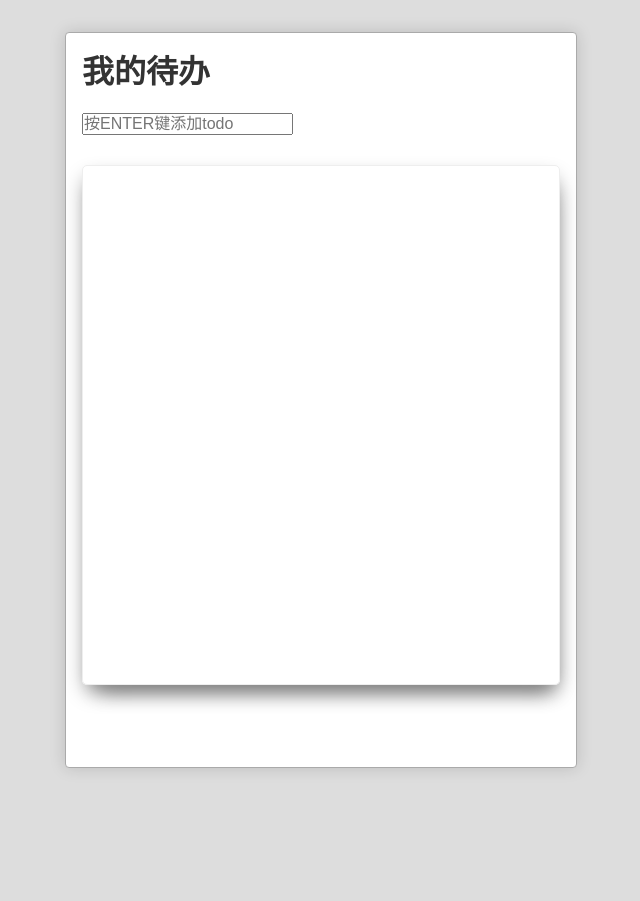
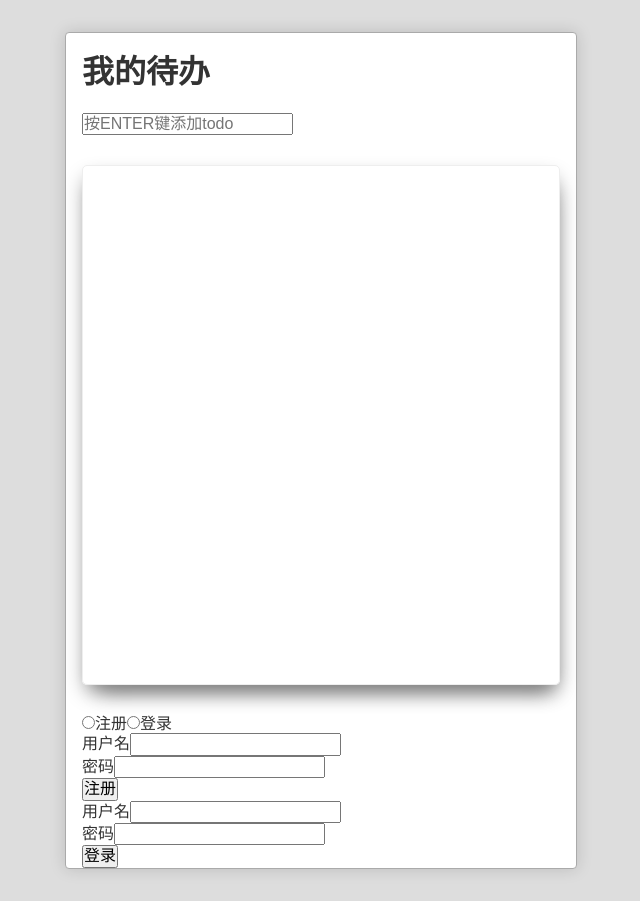
Before and after one commit to xuwanwanTT/todo-list, a React (Create React App) app: page / in a window 1280 px wide. Shown: the whole page, without its empty margins (319-959 px from the left). Before the commit the page ends 800 px from the top, so only its background shows below. Built offline with nearby package versions, Linux system fonts and the light colour scheme.

Commit message:
添加注册/登录框

```diff
--- a/src/App.js
+++ b/src/App.js
@@ -4,6 +4,7 @@ import TodoInput from './TodoInput'       //将输入框封装成TodoInput组件
 import TodoItem from './TodoItem'         //将每条待办封装成TodoItem组件
 import 'normalize.css'                    //CSS reset的替代方案
 import './reset.css'                        //手动reset
+import UserDialog from './UserDialog'
 
 class App extends Component {
   constructor(props){                   //设置state的初始值
@@ -38,6 +39,7 @@ class App extends Component {
         <ol className="todoList">
           {todos}
         </ol>
+        <UserDialog />
       </div>
     )
   }
--- /dev/null
+++ b/src/UserDialog.js
@@ -0,0 +1,45 @@
+import React, { Component } from 'react'
+import './UserDialog.css'
+
+export default class UserDialog extends Component {
+  render(){
+    return (
+      <div className="UserDialog-Wrapper">
+        <div className="UserDialog">
+          <nav>
+            <input type="radio" />注册
+            <input type="radio" />登录
+          </nav>
+          <div className="panes">
+            <form className="signUp"> {/*注册*/}
+              <div className="row">
+                <label>用户名</label>
+                <input type="text" />
+              </div>
+              <div className="row">
+                <label>密码</label>
+                <input type="password" />
+              </div>
+              <div className="row action">
+                <button type="submit">注册</button>
+              </div>
+            </form>
+            <form className="signUp"> {/*登录*/}
+              <div className="row">
+                <label>用户名</label>
+                <input type="text" />
+              </div>
+              <div className="row">
+                <label>密码</label>
+                <input type="password" />
+              </div>
+              <div className="row action">
+                <button type="submit">登录</button>
+              </div>
+            </form>
+          </div>
+        </div>
+      </div>
+    )
+  }
+}
```
Also changed, not shown: src/UserDialog.css (added).
